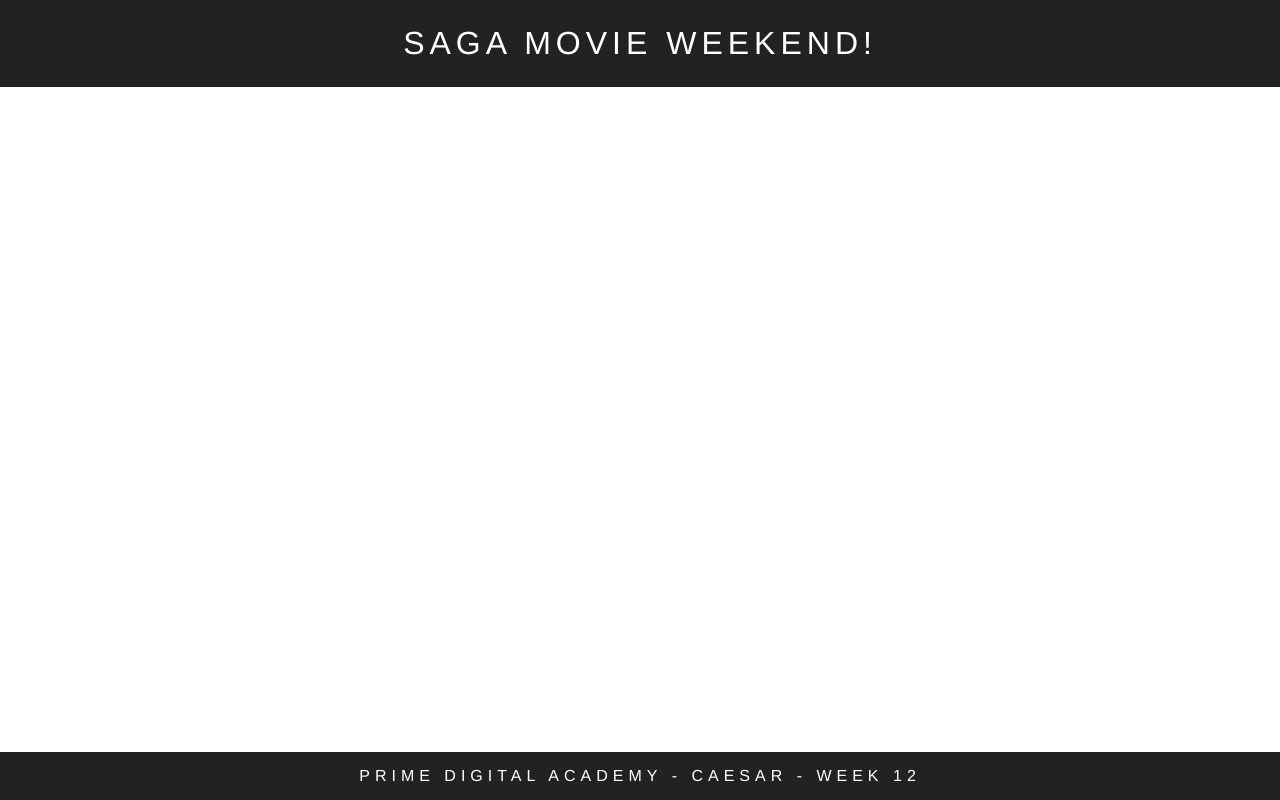
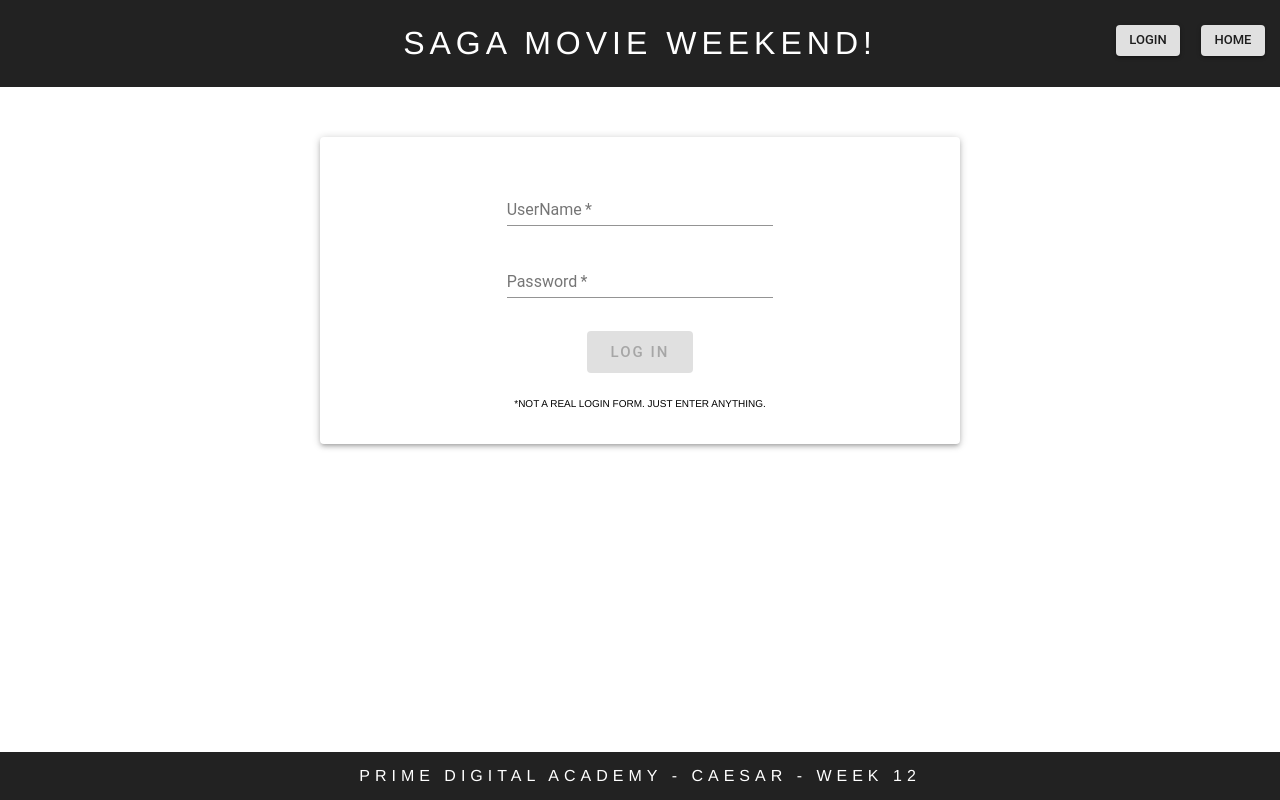
Before and after one commit to kylethenderson/movie-poster-app, a React app: page /#/login in a window 1280 px wide. Built offline with nearby package versions, Linux system fonts and the light colour scheme.

Commit message:
add login and admin route

```diff
--- /dev/null
+++ b/src/components/Admin/Admin.js
@@ -0,0 +1,11 @@
+import React, { Component } from 'react'
+
+class Admin extends Component {
+    render () {
+        return (
+            <h1>This is the admin page</h1>
+        )
+    }
+}
+
+export default Admin
--- a/src/components/App/App.css
+++ b/src/components/App/App.css
@@ -14,3 +14,38 @@ a {
   from { transform: rotate(0deg); }
   to { transform: rotate(360deg); }
 }
+.login-input {
+  width: 50%;
+}
+#mainCard {
+  margin: 50px 0px;
+  padding: 25px 0px;
+  min-height: 25vh;
+  text-align: center;
+}
+#mainCard h2 {
+  font-weight: 300;
+  font-size: 36px;
+  text-transform: uppercase;
+  letter-spacing: 3px;
+  margin: 15px 25px;
+}
+#mainCard h3 {
+  font-weight: 300;
+  letter-spacing: 2px;
+  margin: 0px 20px 15px 20px;
+}
+#mainCard button {
+  margin: 25px 10px 0px 10px;
+  letter-spacing: 2px;
+}
+#mainCard textarea {
+  font-size: 14px;
+  letter-spacing: 1px;
+  padding: 5px;
+}
+#loginAsterisk {
+  font-size: 10px;
+  text-transform: uppercase;
+  margin-top: 25px;
+}
--- a/src/components/App/App.js
+++ b/src/components/App/App.js
@@ -4,9 +4,11 @@ import { HashRouter as Router, Route } from 'react-router-dom'
 
 // Components
 import Header from '../Header/Header'
+import Login from '../Login/Login'
 import MovieList from '../MovieList/MovieList'
 import Details from '../Details/Details'
 import Edit from '../Edit/Edit'
+import Admin from '../Admin/Admin'
 import Footer from '../Footer/Footer'
 
 class App extends Component {
@@ -15,10 +17,12 @@ class App extends Component {
     return (
       <div className="App">
         <Router>
-          <Header />
+          <Route path='/' component={Header} />
           <Route exact path="/" component={MovieList} />
           <Route exact path="/details" component={Details} />
           <Route exact path="/edit" component={Edit} />
+          <Route exact path='/login' component={Login} />
+          <Route exact path='/admin' component={Admin} />
         </Router>
         <Footer />
       </div>
--- a/src/components/Header/Header.css
+++ b/src/components/Header/Header.css
@@ -11,3 +11,13 @@ header h1 {
     font-weight: 300;
     letter-spacing: 5px;
 }
+#loginButton {
+    position: absolute !important;
+    top: 25px;
+    right: 100px;
+}
+#homeButton {
+    position: absolute !important;
+    top: 25px;
+    right: 15px;
+}
--- a/src/components/Header/Header.js
+++ b/src/components/Header/Header.js
@@ -1,12 +1,17 @@
-import React from 'react'
+import React, { Component } from 'react'
 import './Header.css'
+import Button from '@material-ui/core/Button'
 
-const Header = () => {
-    return (
-        <header>
-            <h1>Saga Movie Weekend!</h1>
-        </header>
-    )
+class Header extends Component {
+    render() {
+        return (
+            <header>
+                <h1>Saga Movie Weekend!</h1>
+                <Button size="small" id="loginButton" variant="contained" onClick={() => { this.props.history.push('/login') }}>Login</Button>
+                <Button size="small" id="homeButton" variant="contained" onClick={() => { this.props.history.push('/') }}>Home</Button>
+            </header>
+        )
+    }
 }
 
 export default Header
--- /dev/null
+++ b/src/components/Login/Login.js
@@ -0,0 +1,96 @@
+import React, { Component } from 'react'
+import { connect } from 'react-redux'
+import Card from '@material-ui/core/Card'
+import TextField from '@material-ui/core/TextField'
+import Grid from '@material-ui/core/Grid'
+import Button from '@material-ui/core/Button'
+
+class Login extends Component {
+
+    state = {
+        username: '',
+        password: ''
+    }
+
+    // on click of login, make sure credentials state in redux aren't empty, then set login to true and redirect to admin page
+    handleLogin = () => {
+        if (this.state.username !== '' && this.state.password !== '') {
+            this.props.dispatch({
+                type: 'LOGIN',
+                payload: true
+            })
+            // clear stored input once the "logged in" state is set to true
+            this.setState({
+                username: '',
+                password: ''
+            })
+            this.props.history.push('/admin')
+        } else {
+            // otherwise, alert the user to enter user and pass
+            alert('Please enter Username and Password');
+        }
+    }
+
+    // set the credentials state in the redux store when user enters username or password
+    handleChange = (event) => {
+        this.setState({
+            ...this.state,
+            [event.target.id]: event.target.value
+        })
+    }
+
+    // basic login form for user
+    render() {
+        return (
+            <Grid container alignItems="center" justify="center">
+                <Grid item xs={6}>
+                    <Card id="mainCard" elevation={3}>
+                        <Grid container justify="center" alignItems="center">
+                            <Grid item xs={10}>
+                                <TextField
+                                    autoComplete="off"
+                                    required
+                                    id="username"
+                                    label="UserName"
+                                    onChange={this.handleChange}
+                                    margin="normal"
+                                    className="login-input"
+                                />
+                            </Grid>
+                        </Grid>
+                        <Grid container justify="center" alignItems="center">
+                            <Grid item xs={10}>
+                                <TextField
+                                    autoComplete="off"
+                                    required
+                                    id="password"
+                                    type="password"
+                                    label="Password"
+                                    onChange={this.handleChange}
+                                    margin="normal"
+                                    className="login-input"
+                                />
+                            </Grid>
+                        </Grid>
+                        <Grid container justify="center" alignItems="center">
+                            <Grid item xs={10}>
+                                {this.state.username !== '' && this.state.password !== '' ?
+                                    <Button variant="contained" color="primary" size="large" onClick={this.handleLogin}>Log In</Button>
+                                    :
+                                    <Button disabled variant="contained" color="primary" size="large" onClick={this.handleLogin}>Log In</Button>
+                                }
+                            </Grid>
+                        </Grid>
+                        <p id="loginAsterisk">*not a real login form. just enter anything.</p>
+                    </Card>
+                </Grid>
+            </Grid>
+        )
+    }
+}
+
+const mapReduxStateToProps = (reduxState) => ({
+    reduxState: reduxState
+})
+
+export default connect(mapReduxStateToProps)(Login)
```
